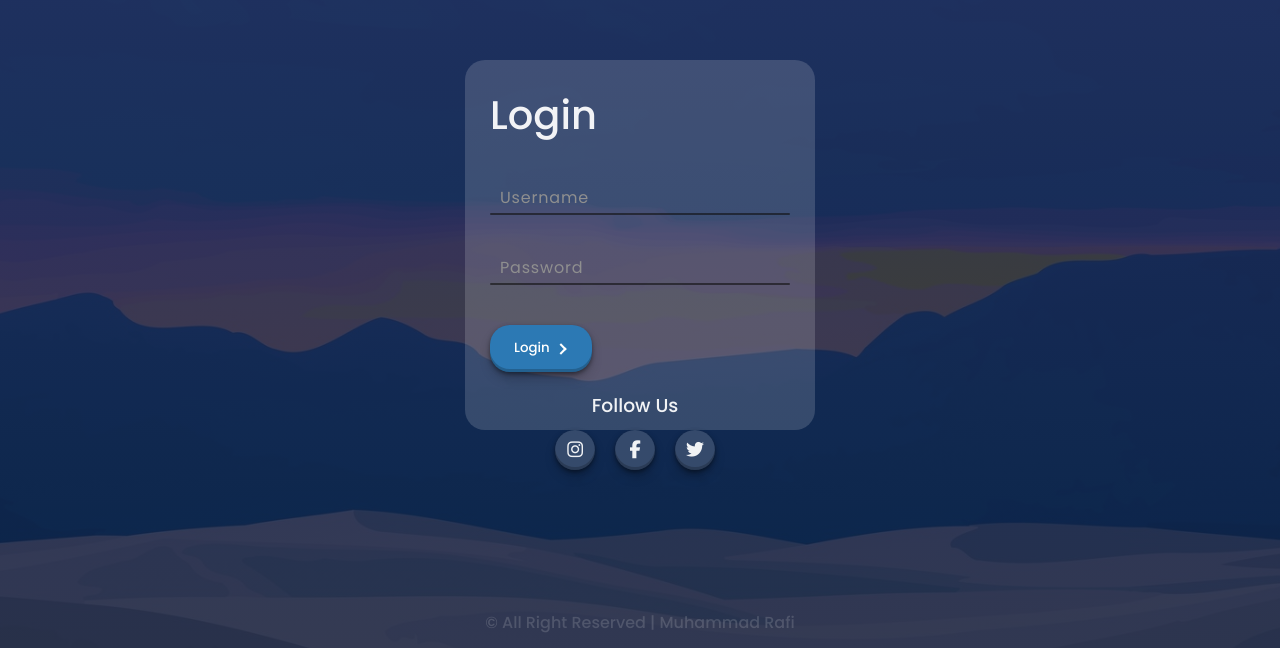
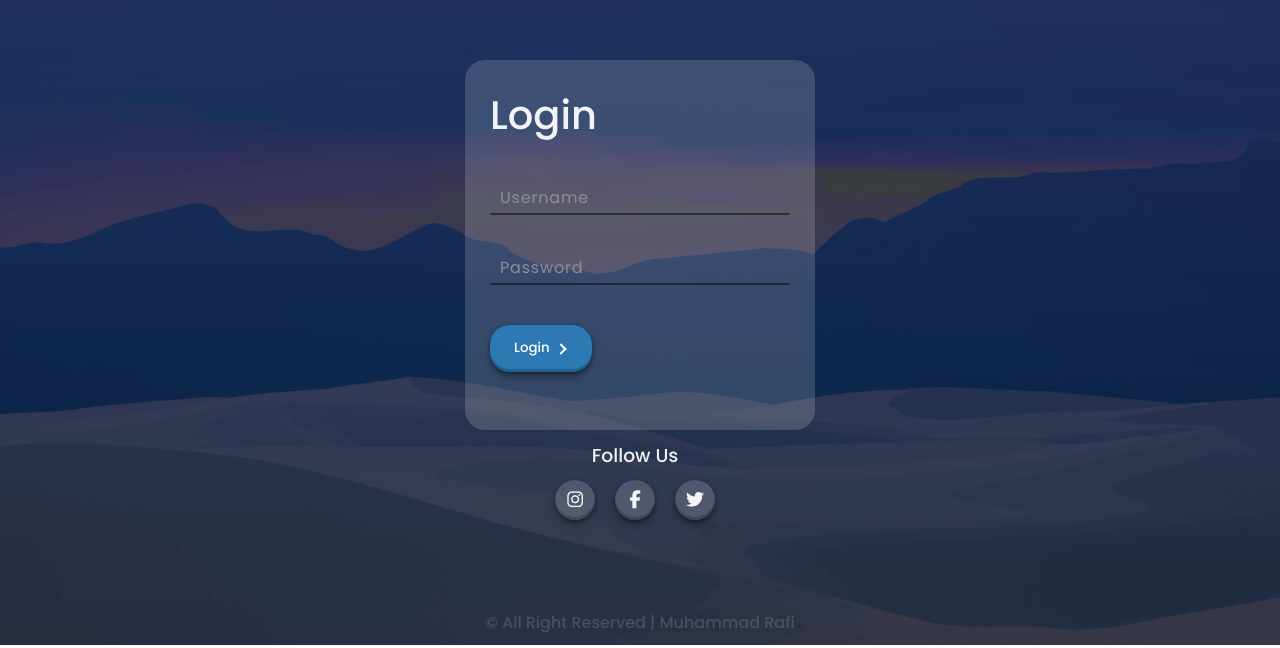
Before and after one commit to muhammad-rapi/login-page, a plain HTML site: page index.html in a window 1280 px wide. Shown: the part 155-803 px from the top of the page. Drawn offline with Linux system fonts and the light colour scheme.

Commit message:
Update style.css

```diff
--- a/style.css
+++ b/style.css
@@ -17,7 +17,6 @@ body {
     display: flex;
     justify-content: center;
     align-items: center;
-    margin-bottom:200px;
 }
 
 /* login */
@@ -166,7 +165,6 @@ body {
     position: absolute;
     bottom: -100px;
     left: 80px;
-    margin-bottom:50px;
 }
 
 .follow h3{
```
